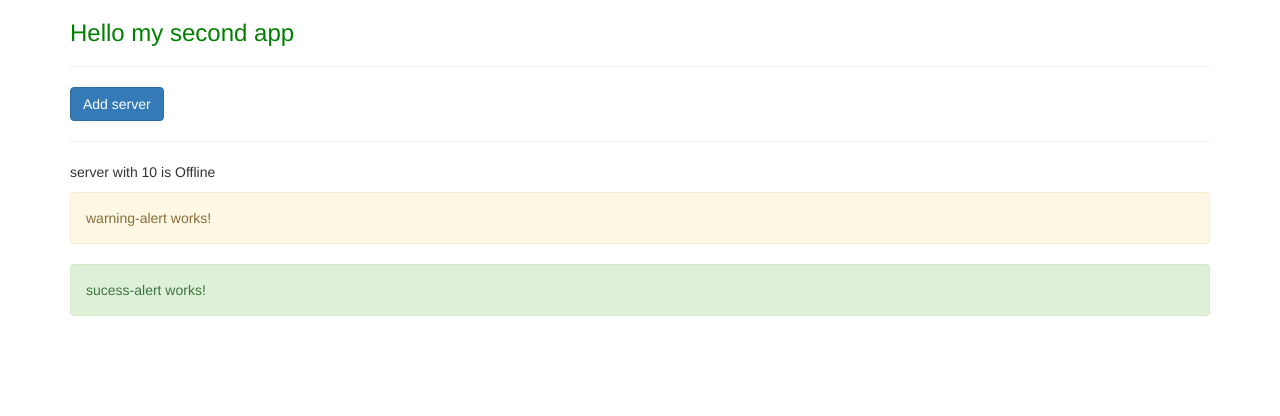
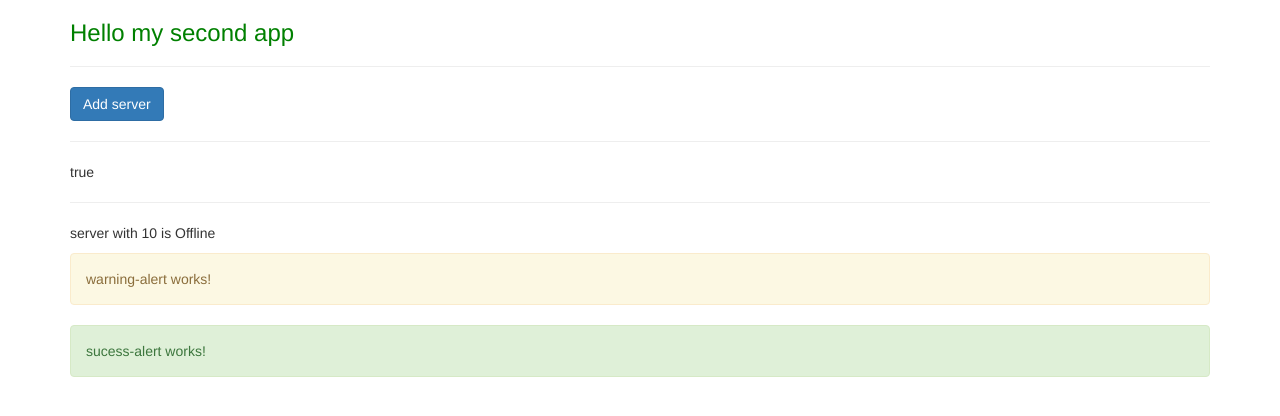
Before and after one commit to espacedefock/my-second-app, an Angular app: page / in a window 1280 px wide. Shown: the top 416 px of the page. Built offline with nearby package versions, Linux system fonts and the light colour scheme.

Commit message:
28. Property Binding vs String Interpolation

```diff
--- a/src/app/servers/servers.component.html
+++ b/src/app/servers/servers.component.html
@@ -4,4 +4,6 @@
     [disabled]="!allowNewServer"
 > Add server</button>
 <hr>
+<div [innerText]="allowNewServer"></div>
+<hr>
 <app-server></app-server>
```
